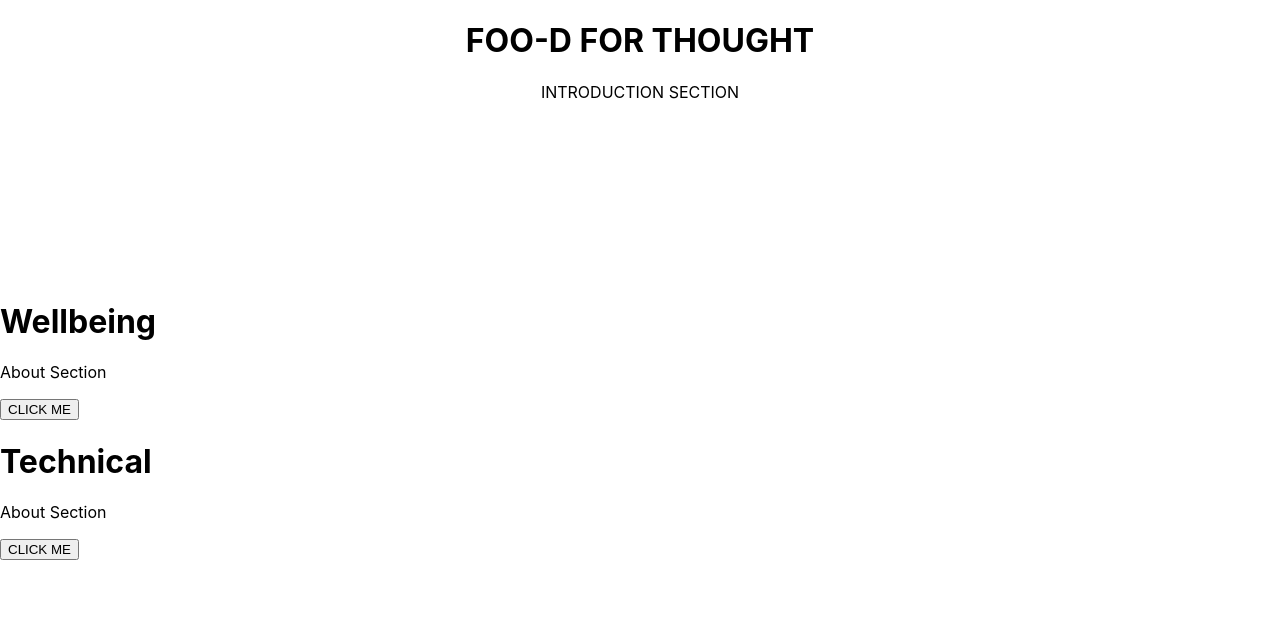
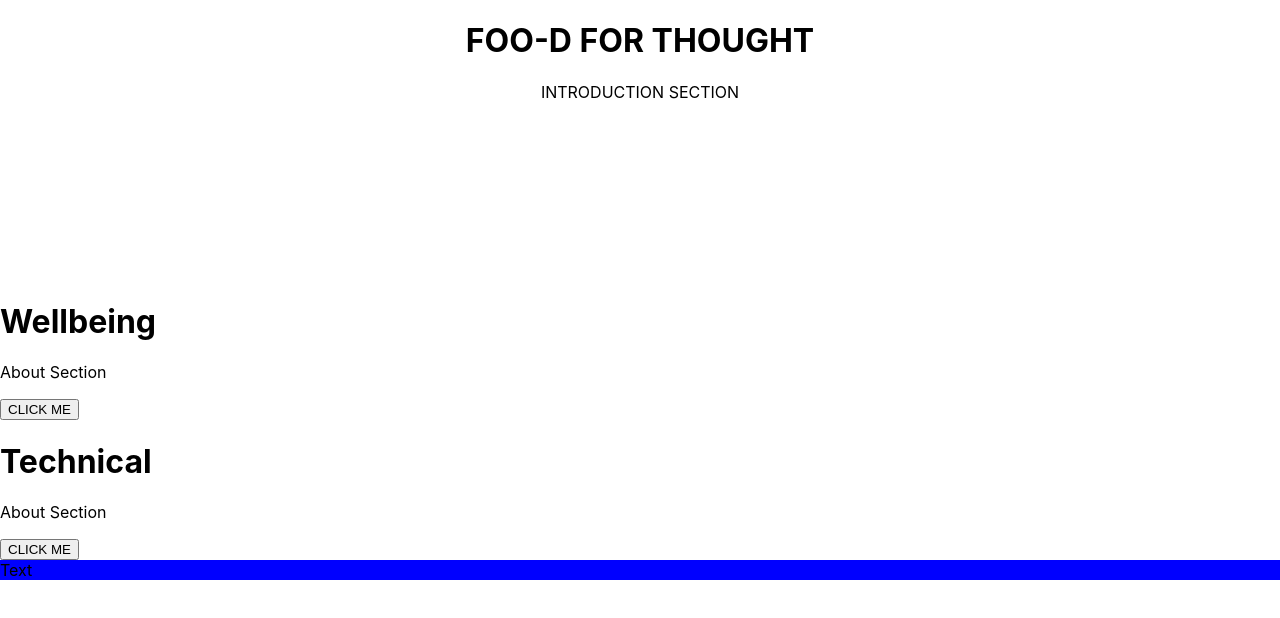
Before and after one commit to SchoolOfCode/w9_frontend-project-neemo-ryan-harry-mino, a React (Create React App) app: page / in a window 1280 px wide. Shown: the top 618 px of the page. Built offline with nearby package versions, Linux system fonts and the light colour scheme.

Commit message:
created footer component and added to each page

```diff
--- /dev/null
+++ b/src/Components/Footer/Footer.css
@@ -0,0 +1,4 @@
+.footer-component {
+    background-color: blue;
+
+}
--- /dev/null
+++ b/src/Components/Footer/Footer.js
@@ -0,0 +1,7 @@
+import "./Footer.css"
+const Footer = () => {
+    return (
+    <footer className="footer-component">Text</footer>
+    );
+}
+export default Footer
--- a/src/Components/Home/Home.js
+++ b/src/Components/Home/Home.js
@@ -1,6 +1,7 @@
 import { useNavigate } from "react-router-dom";
 import "./Home.css"
 import Cardcomponent from "../Cardcomponent/Cardcomponent";
+import Footer from "../Footer/Footer";
 const Home = (props) => {
 const navigate = useNavigate()
     return (
@@ -17,7 +18,7 @@
           <Cardcomponent className="tecnhical-section" title={"Technical"} aboutSection= {"About Section"} />
           <button onClick={() => navigate("/technical")}>CLICK ME</button>
         </div>
-
+        <Footer/>
       </div>
     );
 }
--- a/src/Components/Technical/Technical.js
+++ b/src/Components/Technical/Technical.js
@@ -1,11 +1,11 @@
 import Cardcomponent from "../Cardcomponent/Cardcomponent";
-
+import Footer from "../Footer/Footer"
 const Technical = () => {
     return ( <div>
     <h1> TECHNICAL </h1>
 <Cardcomponent title={"Frontend"} aboutSection={"Lorem ipsum dolor sit amet, consectetur adipiscing elit, sed do eiusmod tempor incididunt ut labore et dolore magna aliqua.Ut enim ad minim veniam, quis nostrud exercitation ullamco laboris nisi ut aliquip ex ea commodo consequat. Duis aute irure dolor in reprehenderit in voluptate velit esse cillum dolore eu fugiat nulla pariatur. Excepteur sint occaecat cupidatat non proident, sunt in culpa qui officia deserunt mollit anim id est laborum."}/>
 <Cardcomponent title={"Backend"} aboutSection={"Lorem ipsum dolor sit amet, consectetur adipiscing elit, sed do eiusmod tempor incididunt ut labore et dolore magna aliqua.Ut enim ad minim veniam, quis nostrud exercitation ullamco laboris nisi ut aliquip ex ea commodo consequat. Duis aute irure dolor in reprehenderit in voluptate velit esse cillum dolore eu fugiat nulla pariatur. Excepteur sint occaecat cupidatat non proident, sunt in culpa qui officia deserunt mollit anim id est laborum."}/>
-
+<Footer/>
     </div> );
 }
 
--- a/src/Components/Wellbeing/Wellbeing.js
+++ b/src/Components/Wellbeing/Wellbeing.js
@@ -1,9 +1,10 @@
 import Cardcomponent from "../Cardcomponent/Cardcomponent";
-
+import Footer from "../Footer/Footer"
 const Wellbeing = () => {
     return ( <div>
         <h1> WELLBEING </h1>
         <Cardcomponent title={"Wellbeing Advice"} aboutSection={"Ut enim ad minim veniam, quis nostrud exercitation ullamco laboris nisi ut aliquip ex ea commodo consequat. Duis aute irure dolor in reprehenderit in voluptate velit esse cillum dolore eu fugiat nulla pariatur. Excepteur sint occaecat cupidatat non proident, sunt in culpa qui officia deserunt mollit anim id est laborum."}/>
+        <Footer/>
     </div>);
 }
 
```
